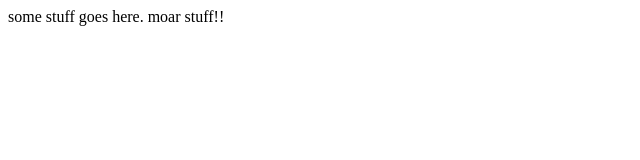
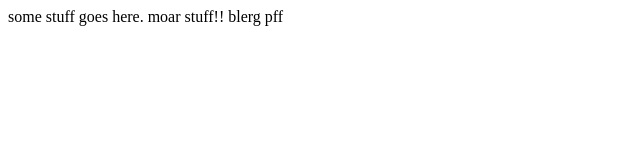
Before and after one commit to moarcodez/meanstack, a plain HTML site: page index.html in a window 1280 px wide. Shown: the full height of the page, 0-640 px from the left. Drawn offline with Linux system fonts and the light colour scheme.

Commit message:
gobbledigook

```diff
--- a/index.html
+++ b/index.html
@@ -3,7 +3,7 @@
   <body>
     <div>
         some stuff goes here.
-        moar stuff!!
+        moar stuff!! blerg pff
     </div>
   </body>
 
```
